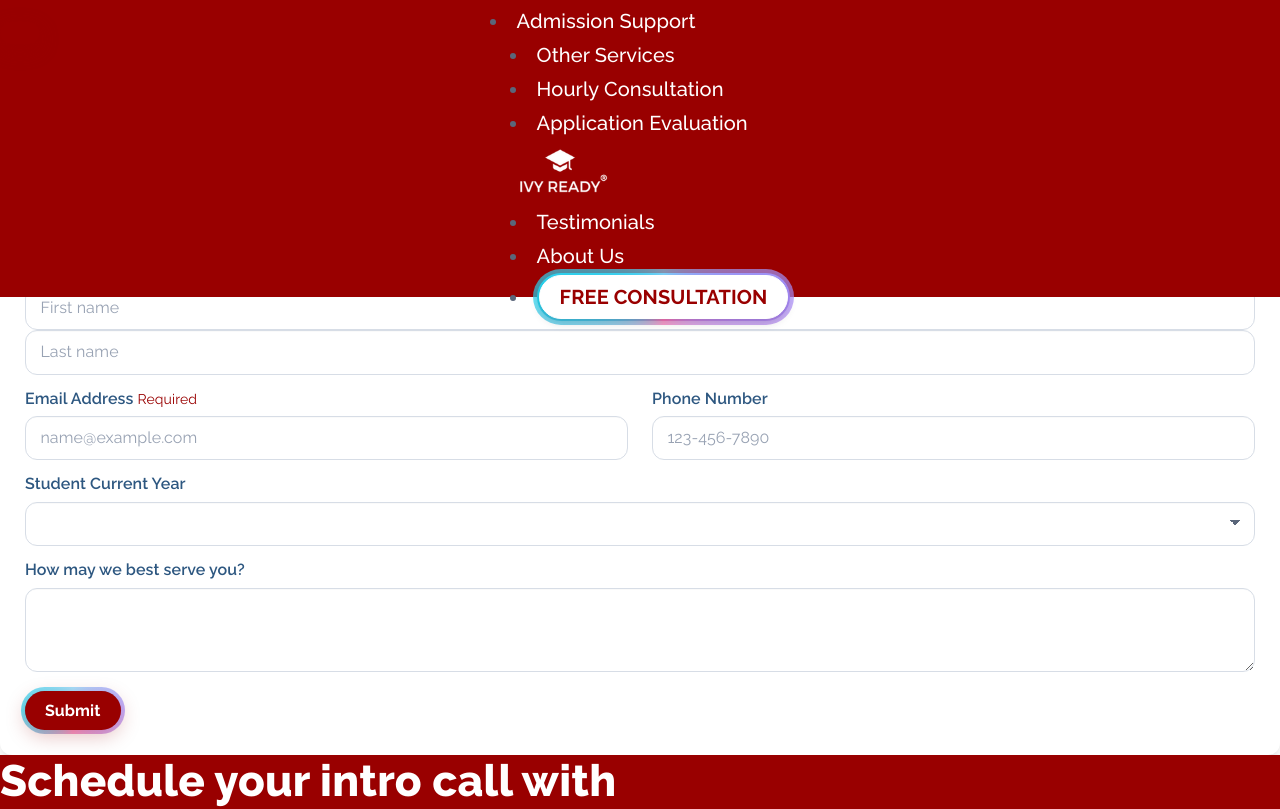
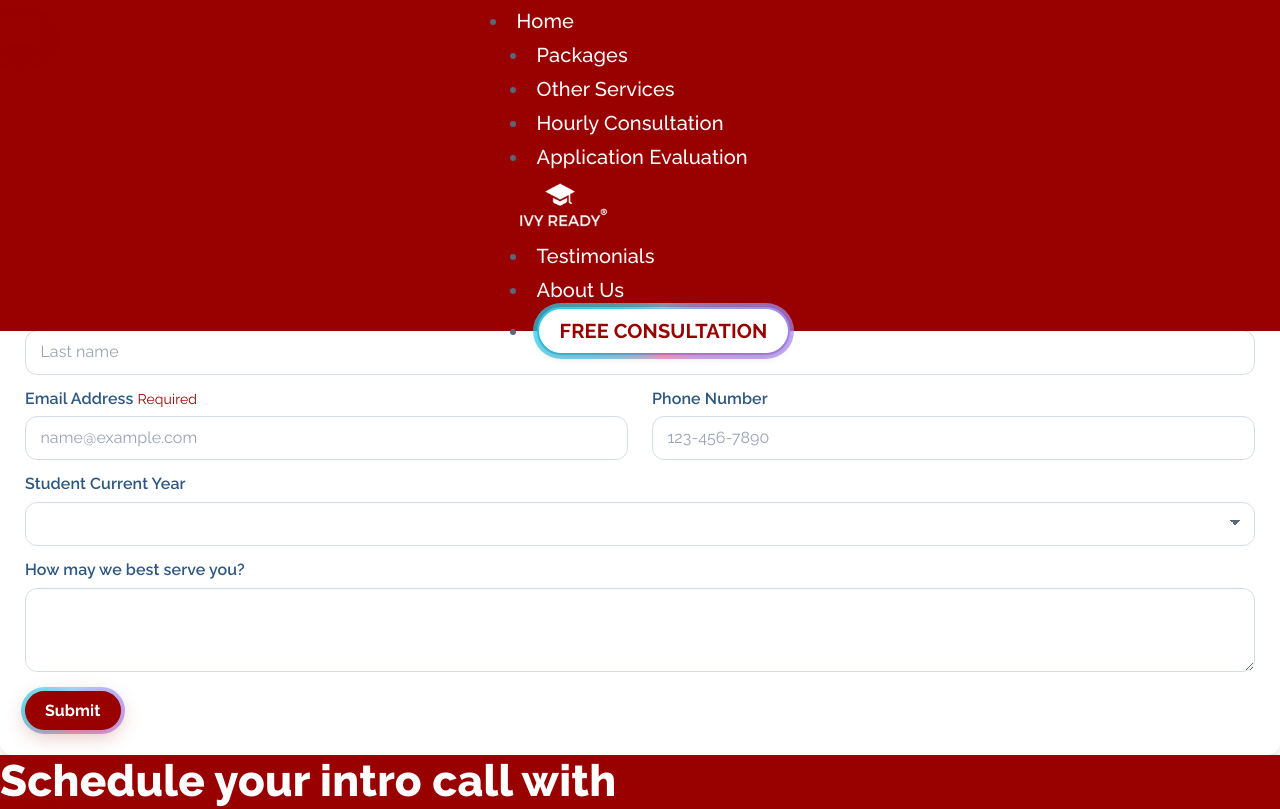
Before and after one commit to TesCoder/IR, a Next.js app in the folder next-js-site/: page / in a window 1280 px wide. Shown: the top 809 px of the page. Built offline with nearby package versions, Linux system fonts and the light colour scheme.

Commit message:
add home button

```diff
--- a/next-js-site/components/navbar.js
+++ b/next-js-site/components/navbar.js
@@ -49,8 +49,13 @@ export default function Navbar() {
           >
             <ul className="navbar-nav text-white md:space-x-5 -mt-20 md:-mb-6">
               <li className="nav-item">
+                <Link className="nav-link text-white hover:opacity-75" href="/#">
+                  Home
+                </Link>
+              </li>
+              <li className="nav-item">
                 <Link className="nav-link text-white hover:opacity-75" href="/support-packages">
-                  Admission Support
+                  Packages
                 </Link>
               </li>
               <li className="nav-item dropdown">
```
